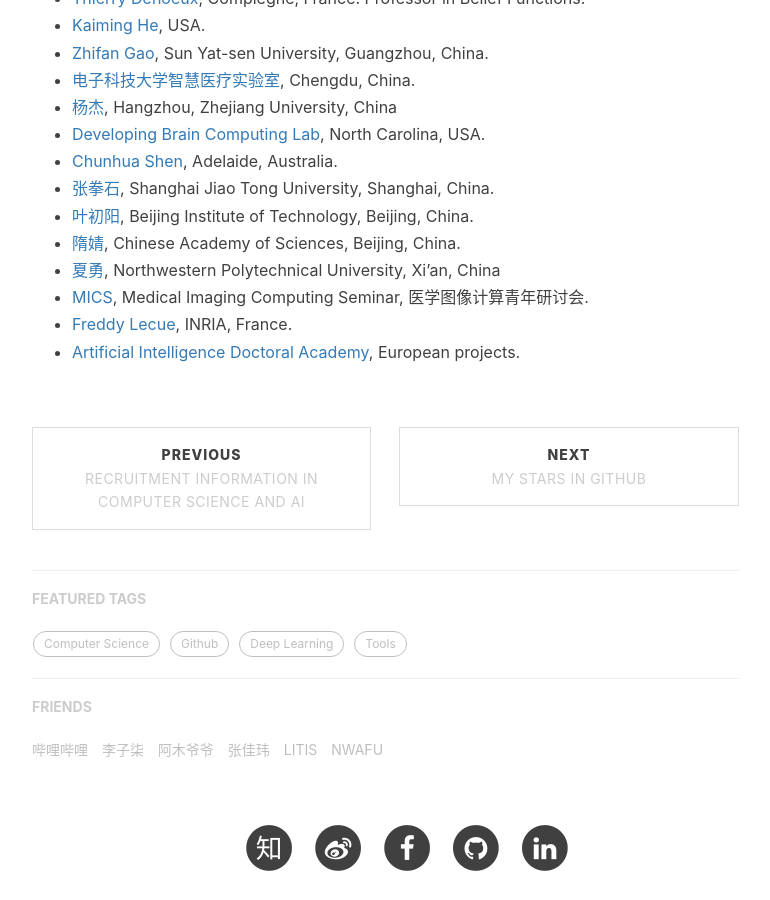
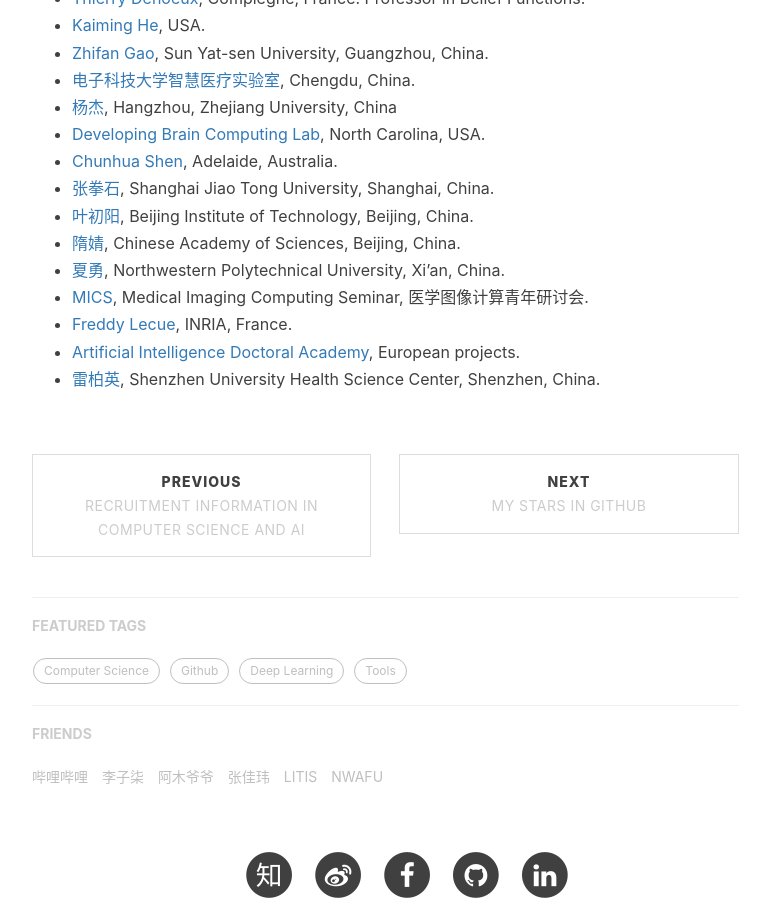
Before and after one commit to jizhang02/jizhang02.github.io, a Jekyll site: the page built from _posts/2020-04-04-lab.markdown, in a window 1280 px wide and 900 px high, scrolled down 1713 px. Shown: the whole window, without its empty margins (233-1003 px from the left). Built offline with Jekyll 4.4.1, drawn with Linux system fonts in a browser that asks for light colours; nearby versions of some CDN libraries; comment, search, counter and statistics services are not loaded.

Commit message:
Update 2020-04-04-lab.markdown

```diff
--- a/_posts/2020-04-04-lab.markdown
+++ b/_posts/2020-04-04-lab.markdown
@@ -45,7 +45,8 @@ This post is mainly the information of labs that including medical imaging, and
 * [张拳石](http://qszhang.com/),  Shanghai Jiao Tong University, Shanghai, China.
 * [叶初阳](https://chuyangye.wixsite.com/website), Beijing Institute of Technology, Beijing, China.
 * [隋婧](http://people.ucas.ac.cn/~suijing), Chinese Academy of Sciences, Beijing, China.
-* [夏勇](https://teacher.nwpu.edu.cn/yongxia.html), Northwestern Polytechnical University, Xi’an, China
+* [夏勇](https://teacher.nwpu.edu.cn/yongxia.html), Northwestern Polytechnical University, Xi’an, China.
 * [MICS](http://www.mics.net.cn/Index/index.html), Medical Imaging Computing Seminar, 医学图像计算青年研讨会.
 * [Freddy Lecue](http://www-sop.inria.fr/members/Freddy.Lecue/), INRIA, France.
 * [Artificial Intelligence Doctoral Academy](http://www.i-aida.org/), European projects.
+* [雷柏英](http://bme.szu.edu.cn/20181/0612/66.html), Shenzhen University Health Science Center, Shenzhen, China.
```
